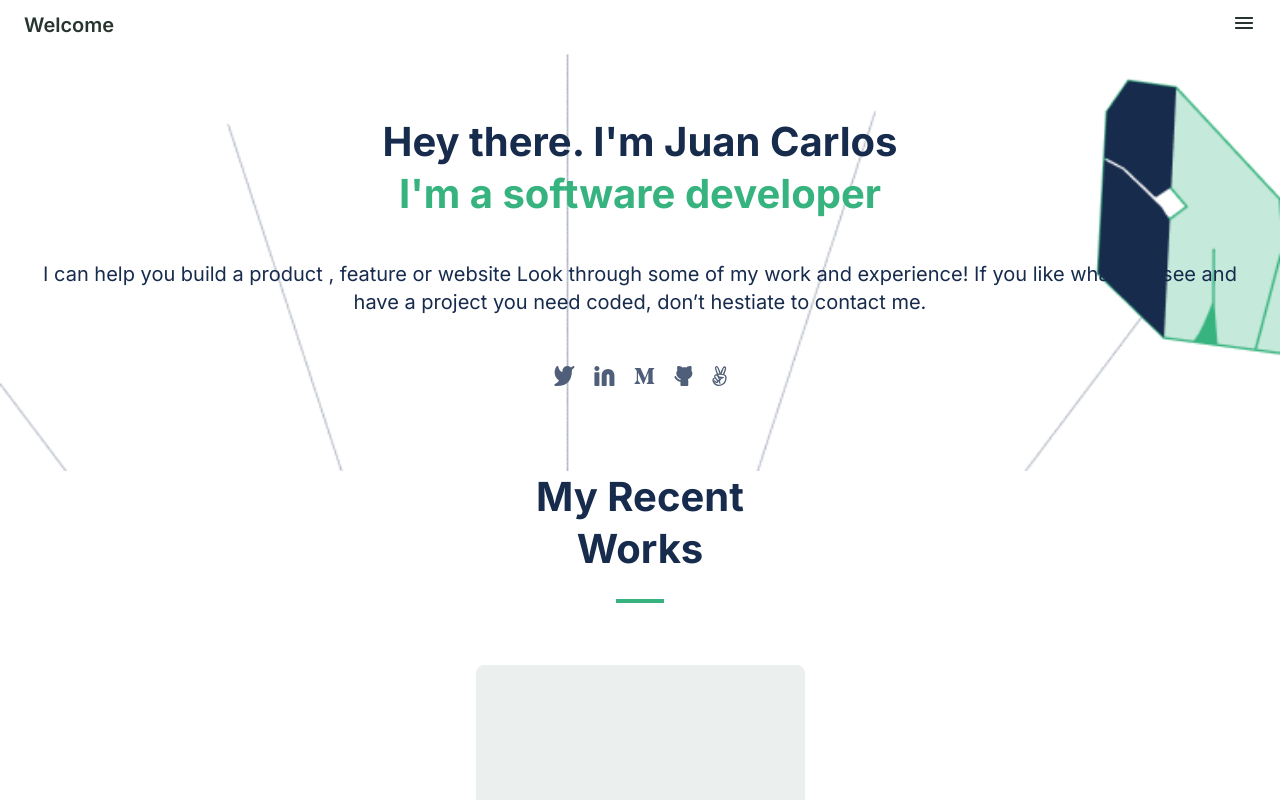
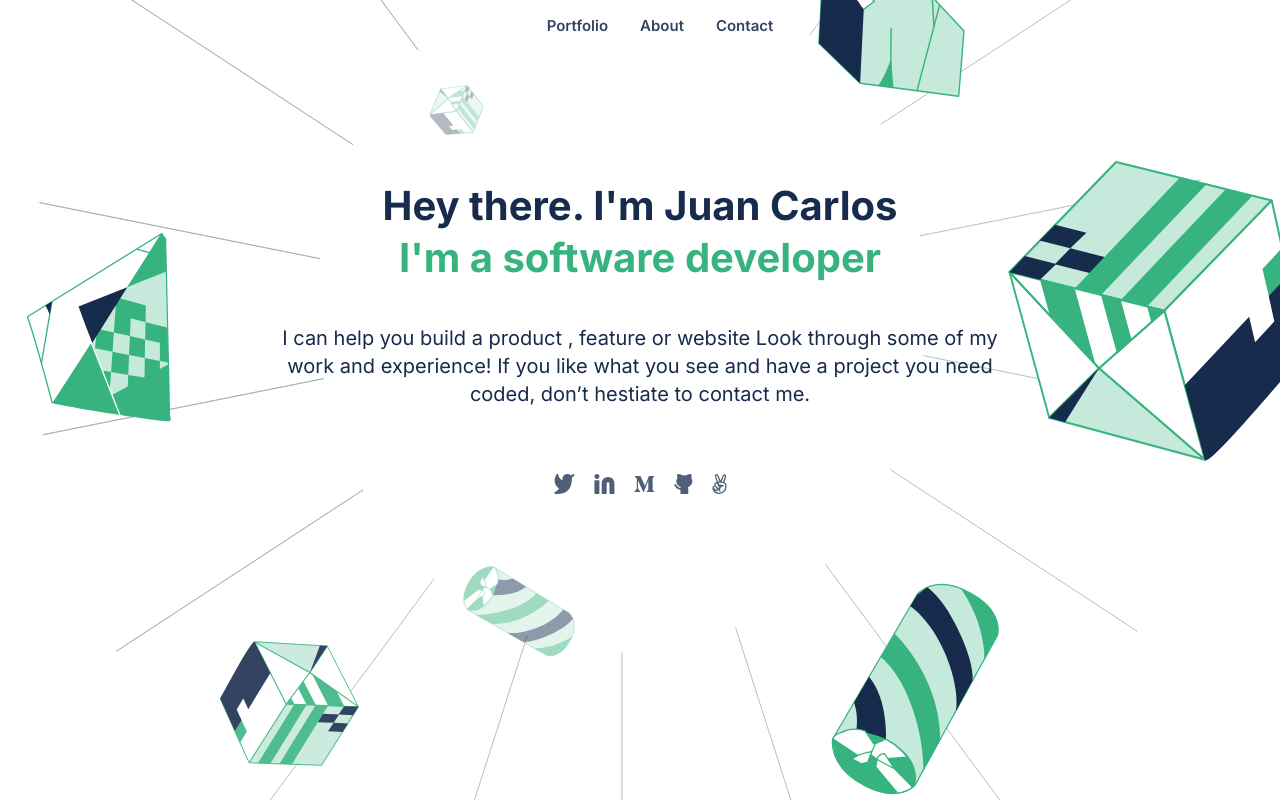
Before and after one commit to Juank628/portfolio, a website: page index.html in a window 1280 px wide. Shown: the top 800 px of the page. Drawn offline with Linux system fonts and the light colour scheme.

Commit message:
Desktop view (header works and about sections)

```diff
--- a/index.html
+++ b/index.html
@@ -11,12 +11,23 @@
     <title>Portfolio</title>
 </head>
 <body>
-    <header class="header-container">
-        <h1 class="header-text">Welcome</h1>
-        <nav>
-            <a href="#"><img src="./img/menu_icon.png" alt="menu"></a>
-        </nav>
+    <header>
+        <div class="header-mobile">
+            <h1 class="header-text">Welcome</h1>
+            <nav>
+                <a href="#"><img src="./img/menu_icon.png" alt="menu"></a>
+            </nav>
+        </div>
+
+        <div class="header-dektop">
+            <ul class="navbar-desktop">
+                <li class="navbar-link"><a href="#">Portfolio</a></li>
+                <li class="navbar-link"><a href="#">About</a></li>
+                <li class="navbar-link"><a href="#">Contact</a></li>
+            </ul>
+        </div>
     </header>
+
     <main>
         <section class="intro-container">
             <h2 class="intro-title">Hey there. I'm Juan Carlos</h2>
--- a/styles.css
+++ b/styles.css
@@ -2,12 +2,36 @@ body {
   margin: 0;
 }
 
-.header-container {
+.header-mobile {
   display: flex;
   justify-content: space-between;
   align-items: center;
   padding-left: 24px;
   padding-right: 24px;
+}
+
+.header-dektop {
+  display: none;
+}
+
+.navbar-desktop {
+  display: flex;
+  justify-content: center;
+  align-items: center;
+  gap: 32px;
+  margin: 0;
+  height: 52px;
+}
+
+.navbar-link {
+  font-family: "Inter", sans-serif;
+  font-weight: 600;
+  font-size: 15px;
+  line-height: 20px;
+}
+
+.navbar-link a {
+  color: #344563;
 }
 
 .header-text {
@@ -18,6 +42,9 @@ body {
 }
 
 .intro-container {
+  display: flex;
+  flex-direction: column;
+  align-items: center;
   background-image: url(./img/header_background.png);
   background-size: cover;
   padding: 65px 24px;
@@ -60,10 +87,6 @@ body {
   align-items: center;
   gap: 19px;
   padding: 0 50px;
-}
-
-.social-link {
-  list-style-type: none;
 }
 
 .works-container {
@@ -139,7 +162,6 @@ body {
 .work-skill {
   padding: 8px 12px;
   background-color: #ebf0ee;
-  list-style-type: none;
   font-family: "Inter", sans-serif;
   font-weight: 600;
   font-size: 12px;
@@ -204,6 +226,7 @@ body {
   display: flex;
   flex-wrap: wrap;
   justify-content: center;
+  column-gap: 24px;
   margin-top: 59px;
 }
 
@@ -245,7 +268,6 @@ body {
 .hability-item {
   padding: 12px;
   background-color: white;
-  list-style-type: none;
   font-family: "Inter", sans-serif;
   font-weight: 600;
   font-size: 12px;
@@ -320,3 +342,65 @@ body {
   align-self: center;
   border-radius: 2px;
 }
+
+/*General classes*/
+
+a:link {
+  text-decoration: none;
+}
+
+li {
+  list-style-type: none;
+}
+
+
+@media screen and (min-width: 768px) {
+
+  .header-mobile {
+    display: none;
+  }
+
+  .header-dektop {
+    display: block;
+    width: 100%;
+  }
+
+  .intro-text {
+    max-width: 60%;
+  }
+
+  .intro-container {
+    background-image: url(./img/header_background_desktop.svg);
+    background-size: cover;
+    margin-top: -52px;
+    padding-top: 180px;
+    padding-bottom: 300px;
+  }
+
+  .works-container {
+    margin-top: 100px;
+  }
+
+  .works-title {
+    max-width: 100%;
+  }
+
+  .line-delimiter {
+    display: none;
+  }
+
+  .cards-container {
+    margin-top: 52px;
+    padding: 0 143px;
+    grid-template-columns: repeat(auto-fill, minmax(360px, 1fr));
+  }
+
+  .card-container {
+    justify-self: center;
+  }
+
+  .about-text {
+    max-width: 60%;
+  }
+
+}
```
Also changed, not shown: img/header_background_desktop.svg (added).
